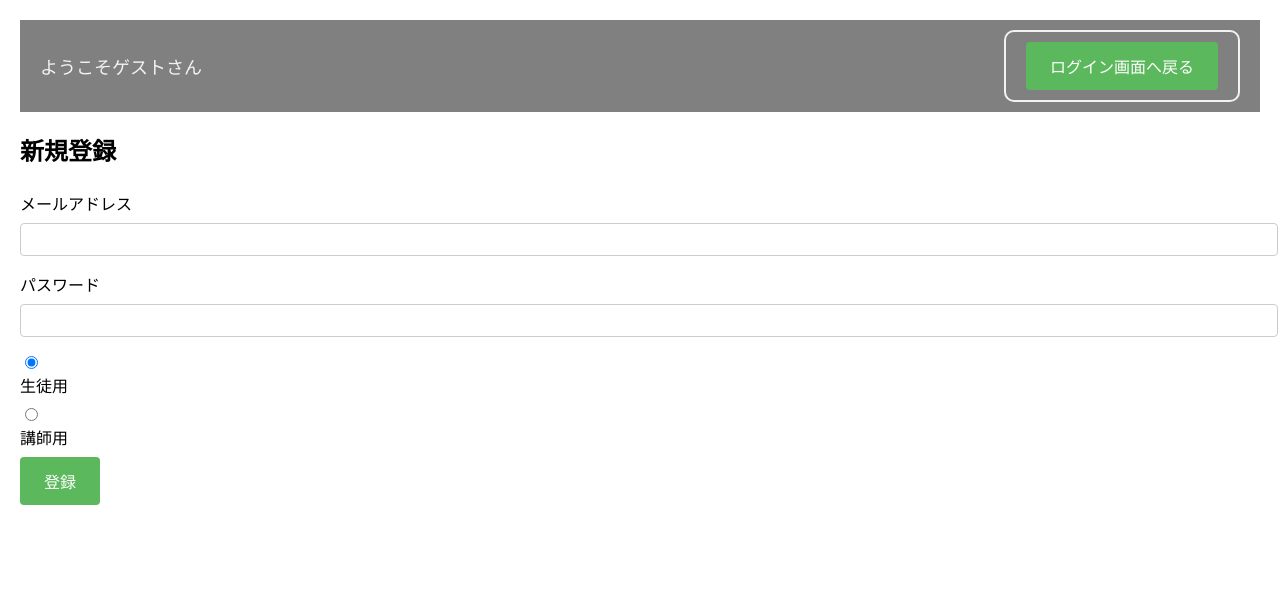
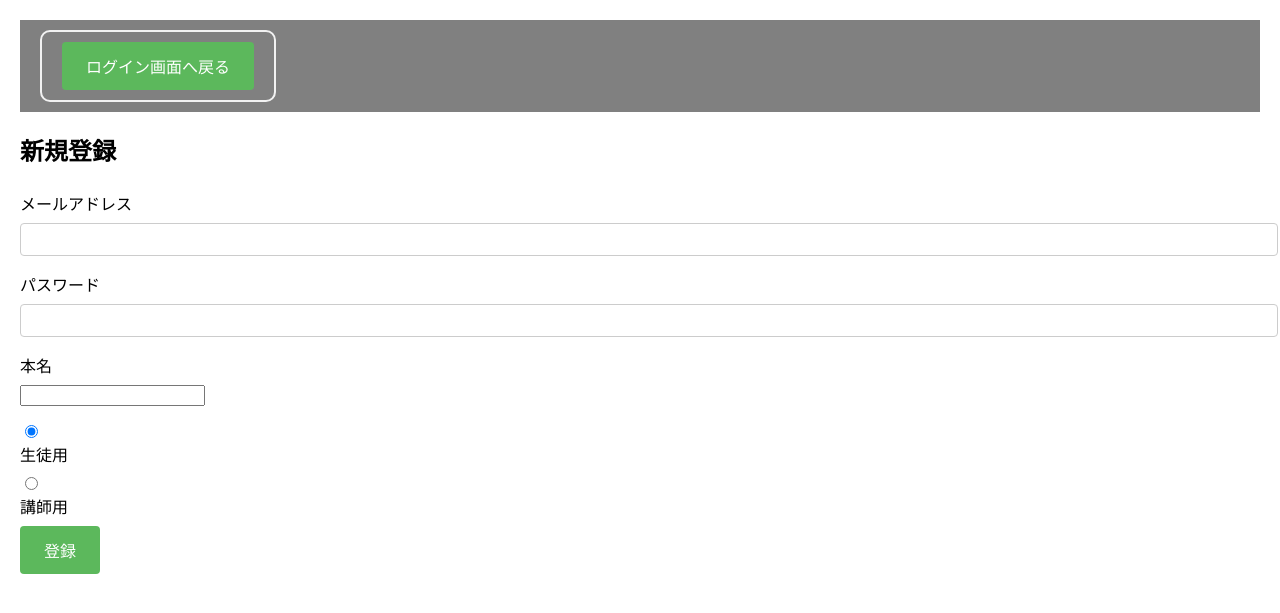
Before and after one commit to nkn713/MatchingApp, a Flask app: page /register in a window 1280 px wide. Shown: the top 613 px of the page. Run offline with Flask 3, Linux system fonts and the light colour scheme; some libraries are stand-ins or nearby versions.

Commit message:
registerhtml

```diff
--- a/templates/register.html
+++ b/templates/register.html
@@ -9,7 +9,7 @@
 
 <body>
     <div class="header">
-        <div class="left">ようこそゲストさん</div>
+
         <div class="right">
             <a href="{{ url_for('register.login') }}">
                 <button class="button">ログイン画面へ戻る</button>
@@ -27,6 +27,10 @@
                 <label for="password">パスワード</label>
                 <input type="password" id="password" name="password" required>
             </div>
+            <div class="form-group">
+                <label for="password">本名</label>
+                <input type="text" id="username" name="username" required>
+            </div>
             <div>
                 <input type="radio" id="student" name="user_type" value="student" checked>
                 <label for="student">生徒用</label>
```
